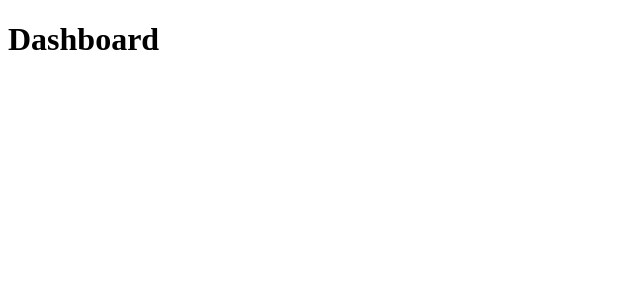
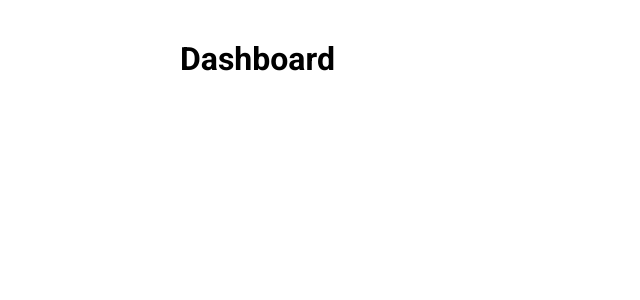
Before and after one commit to silvasouzaadriano/my-books, a React (Create React App) app: page / in a window 1280 px wide. Shown: the top 300 px of the page, without its empty margins (0-640 px from the left). Built offline with nearby package versions, Linux system fonts and the light colour scheme.

Commit message:
Adding Global styles

```diff
--- a/package.json
+++ b/package.json
@@ -14,6 +14,7 @@
     "react-dom": "^16.13.1",
     "react-router-dom": "^5.2.0",
     "react-scripts": "3.4.1",
+    "styled-components": "^5.1.1",
     "typescript": "~3.7.2"
   },
   "scripts": {
@@ -36,6 +37,7 @@
   },
   "devDependencies": {
     "@types/react-router-dom": "^5.1.5",
+    "@types/styled-components": "^5.1.0",
     "@typescript-eslint/eslint-plugin": "^3.3.0",
     "@typescript-eslint/parser": "^3.3.0",
     "eslint": "^6.6.0",
--- a/public/index.html
+++ b/public/index.html
@@ -3,7 +3,9 @@
   <head>
     <meta charset="utf-8" />
     <meta name="viewport" content="width=device-width, initial-scale=1" />
-    <meta name="theme-color" content="#FAFAFF" />
+    <meta name="theme-color" content="#F0F0F5" />
+
+    <link href="https://fonts.googleapis.com/css2?family=Roboto:wght@400;700&display=swap" rel="stylesheet">
 
     <title>Estante Virtual</title>
   </head>
--- a/src/App.tsx
+++ b/src/App.tsx
@@ -1,12 +1,16 @@
 import React from 'react';
 import { BrowserRouter } from 'react-router-dom';
 
+import GlobalStyle from './styles/global';
 import Routes from './routes';
 
 const App: React.FC = () => (
-  <BrowserRouter>
-    <Routes />
-  </BrowserRouter>
+  <>
+    <BrowserRouter>
+      <Routes />
+    </BrowserRouter>
+    <GlobalStyle />
+  </>
 );
 
 export default App;
--- /dev/null
+++ b/src/styles/global.ts
@@ -0,0 +1,31 @@
+import { createGlobalStyle } from 'styled-components';
+
+export default createGlobalStyle`
+  * {
+    margin: 0;
+    padding: 0;
+    outline: 0;
+    box-sizing: border-box;
+  }
+
+  body {
+    background: #F0F0F5
+    -webkit-font-smoothing: antialiased;
+
+  }
+
+  body, input, button {
+    font: 16px Roboto, sans-serif;
+  }
+
+  #root {
+    max-width: 960px;
+    margin: 0 auto;
+    padding: 40px 20px;
+  }
+
+  button {
+    cursor: pointer;
+  }
+
+`;
```
Also changed, not shown: 1 other file (tests, documents, lock files or other folders).
